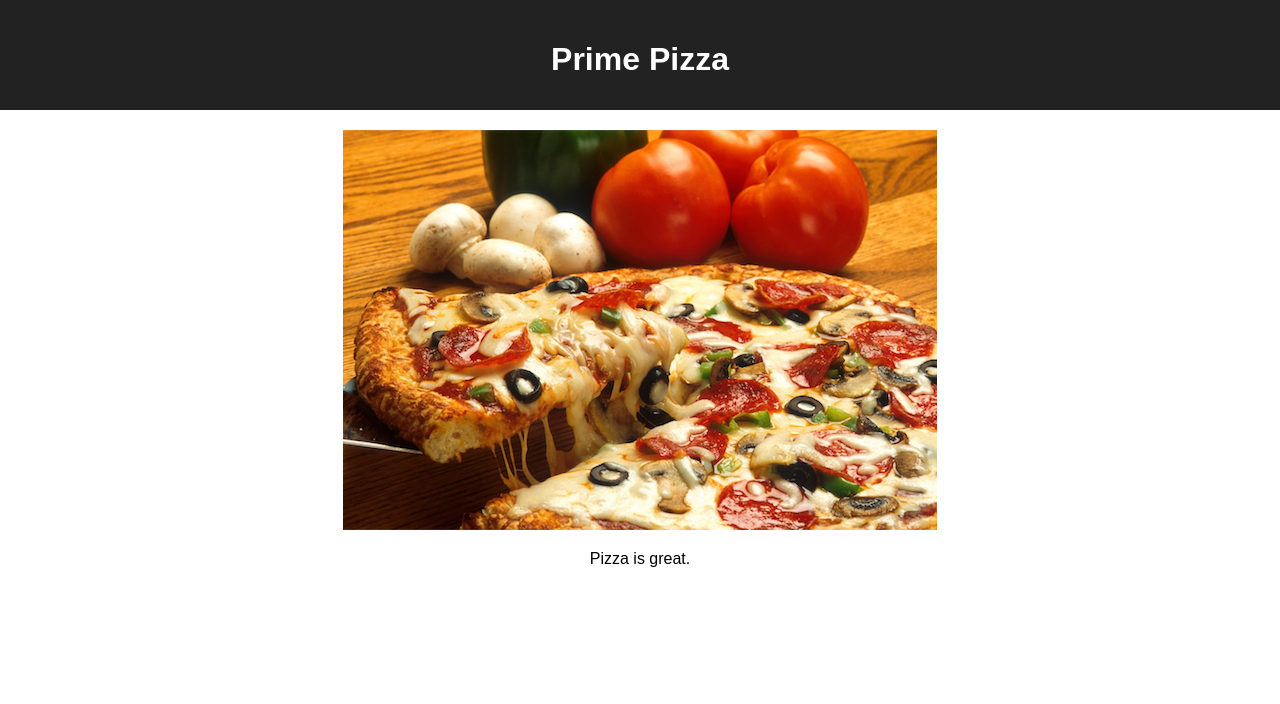
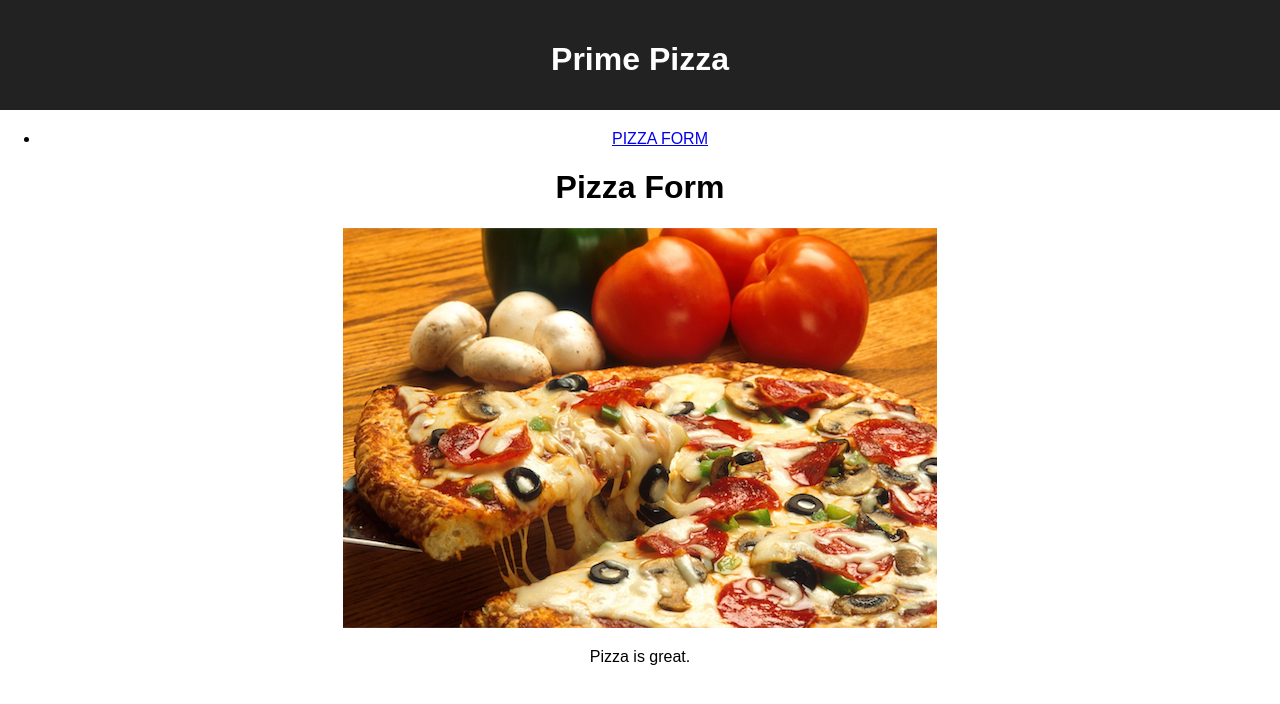
Before and after one commit to Johnshandsable/pizza-parlor, a React (Create React App) app: page /#/prime-pizza-form in a window 1280 px wide. Shown: the top 704 px of the page. Built offline with nearby package versions, Linux system fonts and the light colour scheme.

Commit message:
added a navigation to app.jsx

```diff
--- a/package.json
+++ b/package.json
@@ -9,6 +9,7 @@
     "react": "^17.0.1",
     "react-dom": "^17.0.1",
     "react-redux": "^7.2.2",
+    "react-router-dom": "^5.2.0",
     "react-scripts": "^4.0.1"
   },
   "devDependencies": {
--- a/src/components/App/App.jsx
+++ b/src/components/App/App.jsx
@@ -1,18 +1,30 @@
 import React from 'react';
 import axios from 'axios';
 import './App.css';
+import { HashRouter as Router, Route, Link } from 'react-router-dom';
+import PrimePizza from '../PrimePizza/PrimePizza';
 
 function App() {
+  return (
+    <div className="App">
+      <header className="App-header">
+        <h1 className="App-title">Prime Pizza</h1>
+      </header>
+      <Router>
+        <nav>
+          <ul>
+            <li>
+              <Link to="/prime-pizza-form">PIZZA FORM</Link>
+            </li>
+          </ul>
+        </nav>
+        <Route path="/prime-pizza-form">
+          <PrimePizza />
+        </Route>
+      </Router>
 
-  return (
-    <div className='App'>
-      <header className='App-header'>
-        <h1 className='App-title'>Prime Pizza</h1>
-      </header>
-
-      <img src='images/pizza_photo.png' />
+      <img src="images/pizza_photo.png" />
       <p>Pizza is great.</p>
-
     </div>
   );
 }
--- /dev/null
+++ b/src/components/PrimePizza/PrimePizza.jsx
@@ -0,0 +1,5 @@
+function PizzaForm() {
+  return <h1>Pizza Form</h1>;
+}
+
+export default PizzaForm;
```
Also changed, not shown: 1 other file (tests, documents, lock files or other folders).
